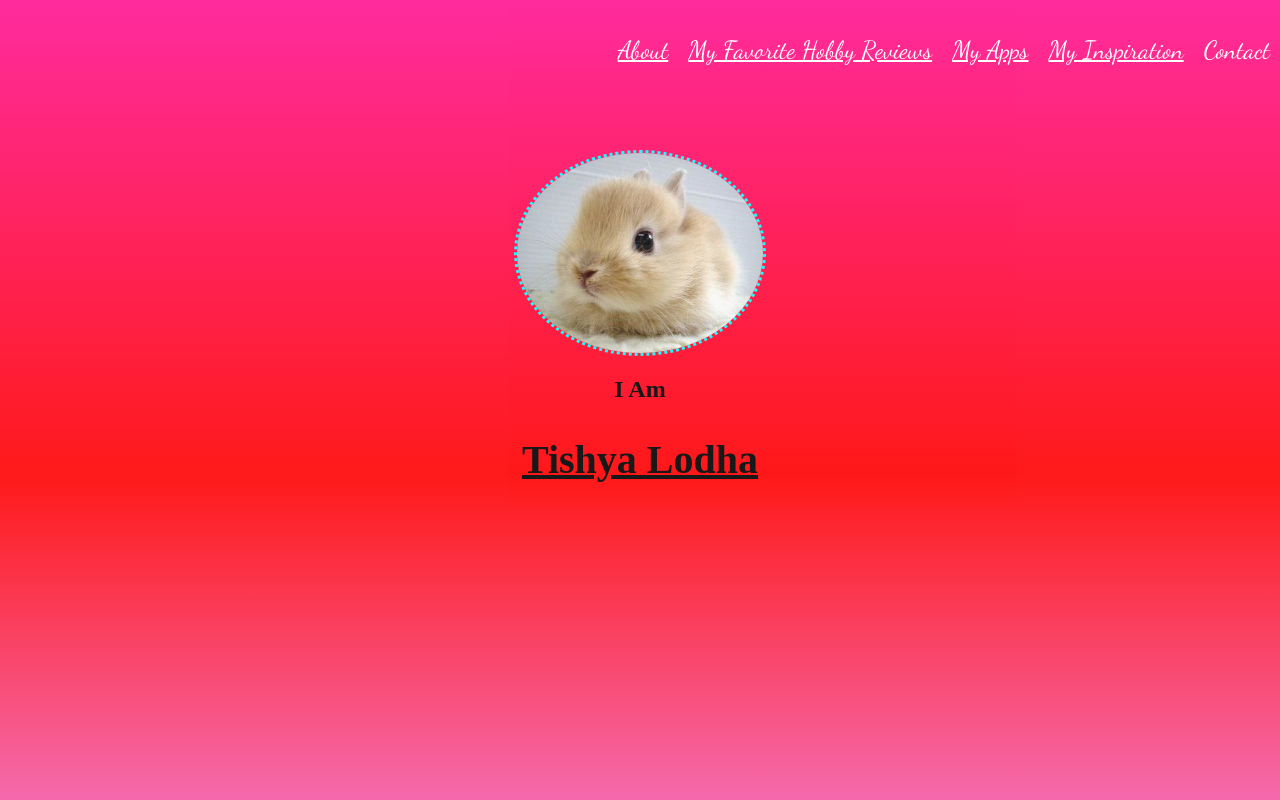
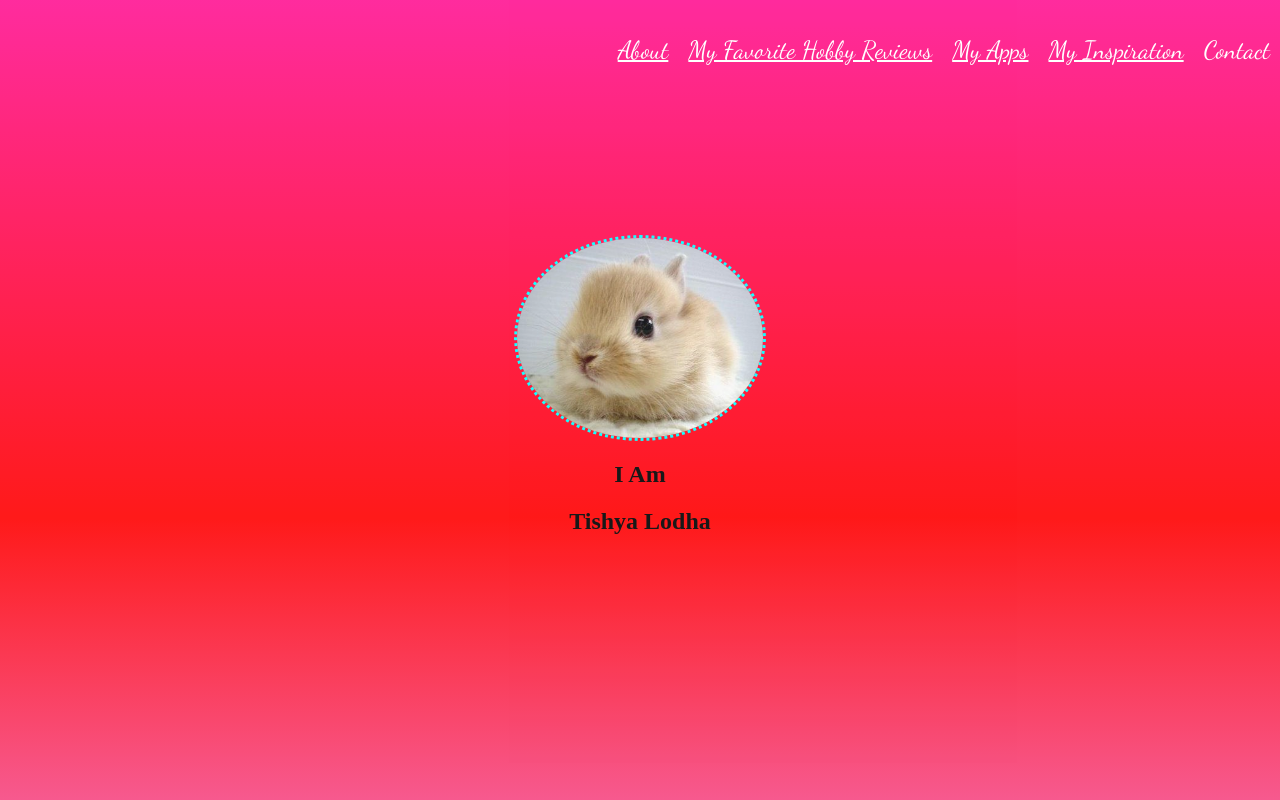
Before and after one commit to candy-donut/project-60-turn-in, a plain HTML site: page index.html in a window 1280 px wide. Shown: the top 800 px of the page. Drawn offline with Linux system fonts and the light colour scheme.

Commit message:
Add files via upload

```diff
--- a/index.html
+++ b/index.html
@@ -19,13 +19,12 @@
         <li class="links"><a href= "#contacts"></a>Contact</li>
     </ul>
     <section id="welcome">
-        <div class="hobbydescription">
-
+        <div>
             <img id="pics" src= "08ccb35a48d4d6b7712da31c4a059857.jpeg">
             <h1>
                I Am
             </h1>
-            <h1 id="hobbyname"> Tishya Lodha</h1>
+            <h1> Tishya Lodha</h1>
         </div>
     </section>
 
--- a/style.css
+++ b/style.css
@@ -39,7 +39,7 @@
     width: 100%;
     height: 100%;
     z-index: 9;
-     padding-top: 150px;
+    padding-top: 235px;
 }
 
 .line{
```
